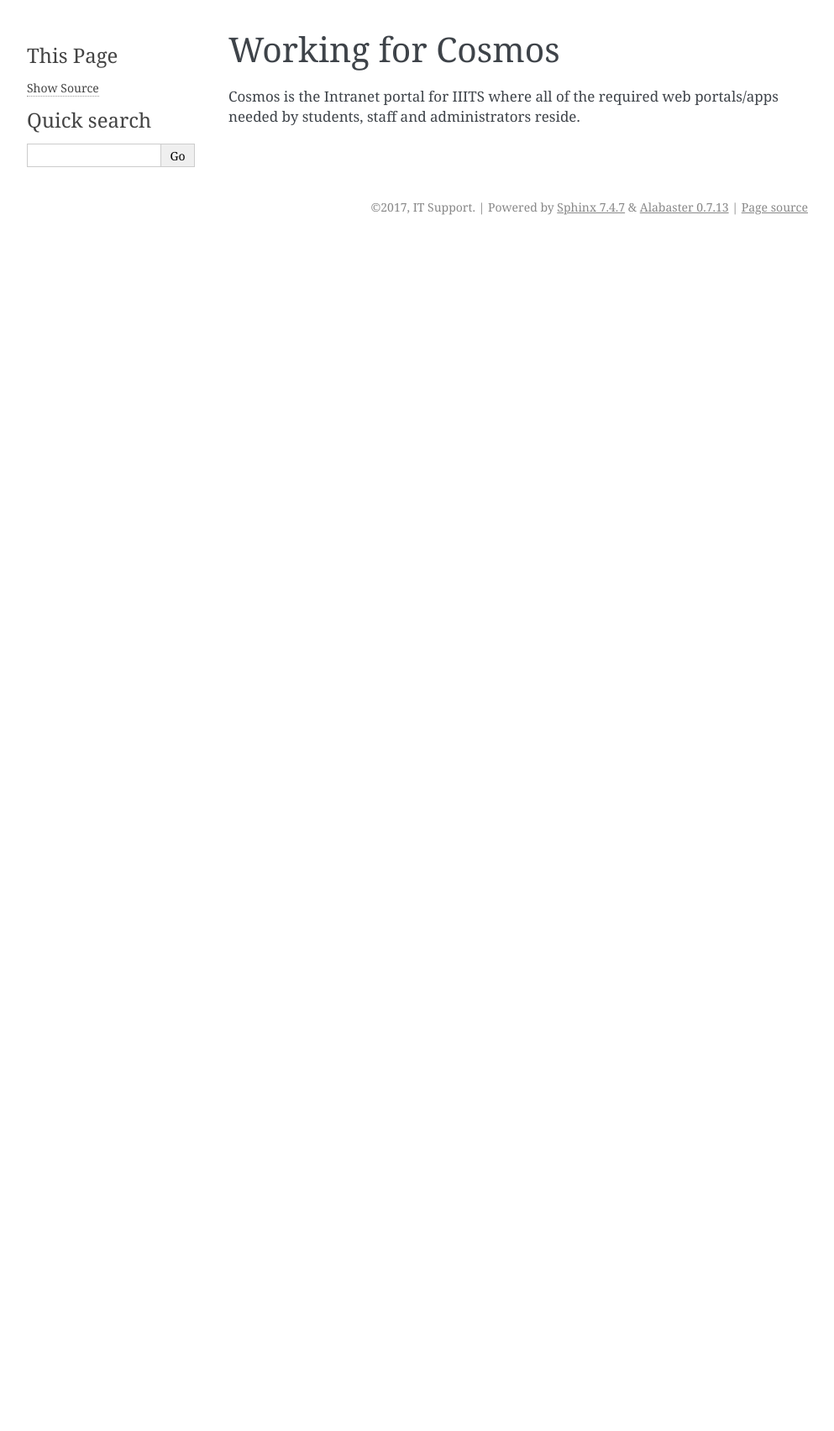
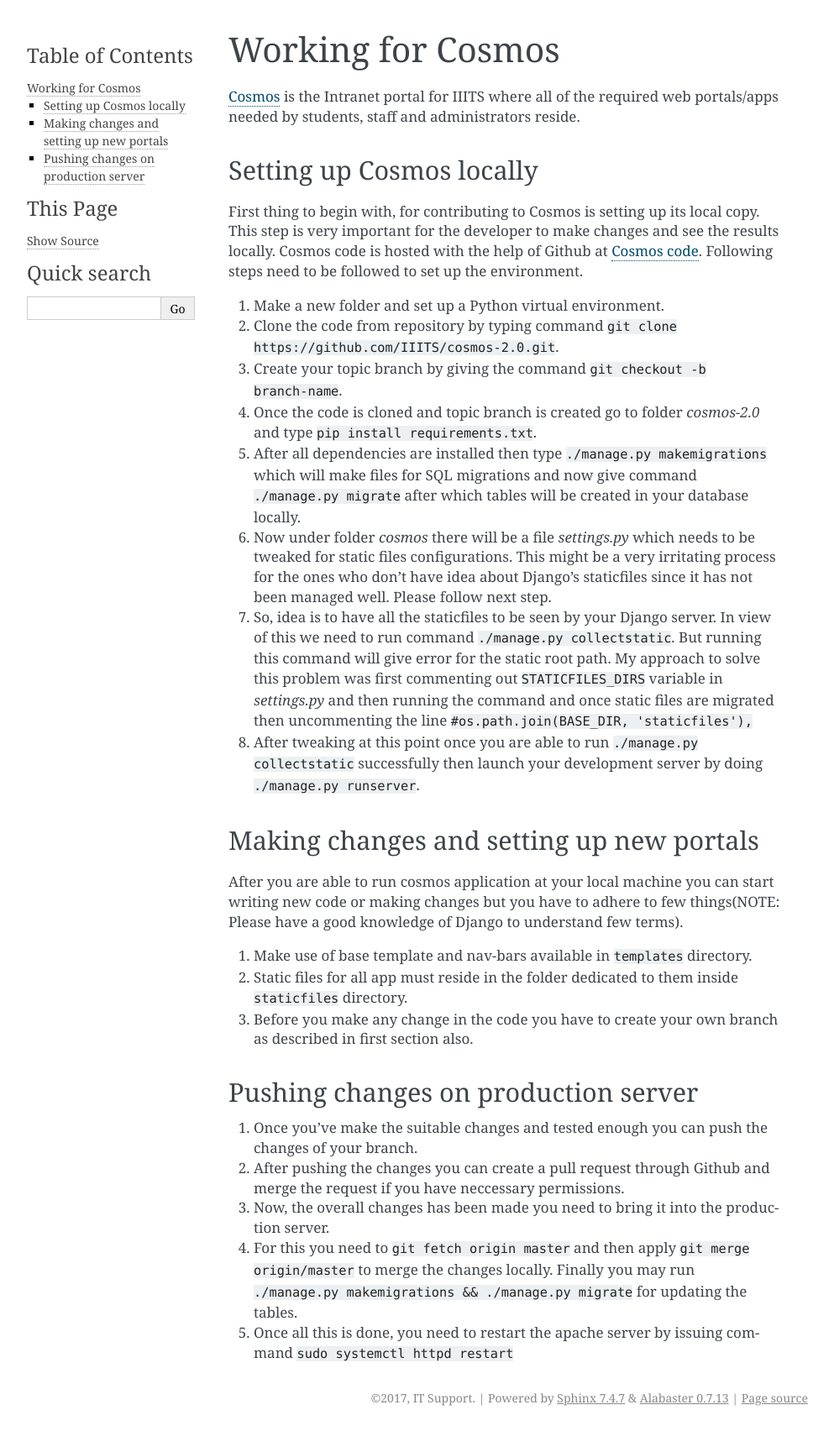
Before and after one commit to IIITS/Documentation, a Sphinx documentation site: the page built from docs/cosmos.rst, in a window 1280 px wide. Shown: the whole page at 84% size, without its empty margins (148-1141 px from the left). Built offline with Sphinx 7.4.7, drawn with Linux system fonts in a browser that asks for light colours; before the commit the page ends 900 px from its top, so only the background shows below that.

Commit message:
add cosmos documentations

```diff
--- a/docs/cosmos.rst
+++ b/docs/cosmos.rst
@@ -2,5 +2,36 @@
 Working for Cosmos
 ##################
 
-Cosmos is the Intranet portal for IIITS where all of the required web portals/apps needed by students,
+`Cosmos <http://cosmos.iiits.in>`__ is the Intranet portal for IIITS where all of the required web portals/apps needed by students,
 staff and administrators reside.
+
+
+Setting up Cosmos locally
+---------------------------
+First thing to begin with, for contributing to Cosmos is setting up its local copy. This step is very important for the developer to make changes and see the results locally. Cosmos code is hosted with the help of Github at `Cosmos code <https://github.com/IIITS/cosmos-2.0>`__. Following steps need to be followed to set up the environment.
+
+1. Make a new folder and set up a Python virtual environment.
+2. Clone the code from repository by typing command ``git clone https://github.com/IIITS/cosmos-2.0.git``.
+3. Create your topic branch by giving the command ``git checkout -b branch-name``.
+4. Once the code is cloned and topic branch is created go to folder *cosmos-2.0* and type ``pip install requirements.txt``.
+5. After all dependencies are installed then type ``./manage.py makemigrations`` which will make files for SQL migrations and now give command ``./manage.py migrate`` after which tables will be created in your database locally.
+6. Now under folder *cosmos* there will be a file *settings.py* which needs to be tweaked for static files configurations. This might be a very irritating process for the ones who don't have idea about Django's staticfiles since it has not been managed well. Please follow next step.
+7. So, idea is to have all the staticfiles to be seen by your Django server. In view of this we need to run command ``./manage.py collectstatic``. But running this command will give error for the static root path. My approach to solve this problem was first commenting out ``STATICFILES_DIRS`` variable in *settings.py* and then running the command and once static files are migrated then uncommenting the line ``#os.path.join(BASE_DIR, 'staticfiles'),``
+8. After tweaking at this point once you are able to run ``./manage.py collectstatic`` successfully then launch your development server by doing ``./manage.py runserver``.
+
+Making changes and setting up new portals
+------------------------------------------
+After you are able to run cosmos application at your local machine you can start writing new code or making changes but you have to adhere to few things(NOTE: Please have a good knowledge of Django to understand few terms).
+
+1. Make use of base template and nav-bars available in ``templates`` directory.
+2. Static files for all app must reside in the folder dedicated to them inside ``staticfiles`` directory.
+3. Before you make any change in the code you have to create your own branch as described in first section also.
+
+Pushing changes on production server
+-------------------------------------
+
+1. Once you've make the suitable changes and tested enough you can push the changes of your branch.
+2. After pushing the changes you can create a pull request through Github and merge the request if you have neccessary permissions.
+3. Now, the overall changes has been made you need to bring it into the production server.
+4. For this you need to ``git fetch origin master`` and then apply ``git merge origin/master`` to merge the changes locally. Finally you may run ``./manage.py makemigrations && ./manage.py migrate`` for updating the tables.
+5. Once all this is done, you need to restart the apache server by issuing command ``sudo systemctl httpd restart``
```
